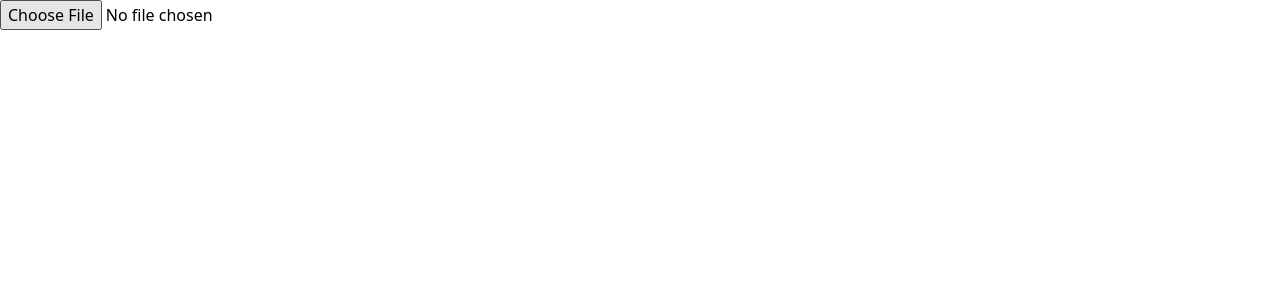
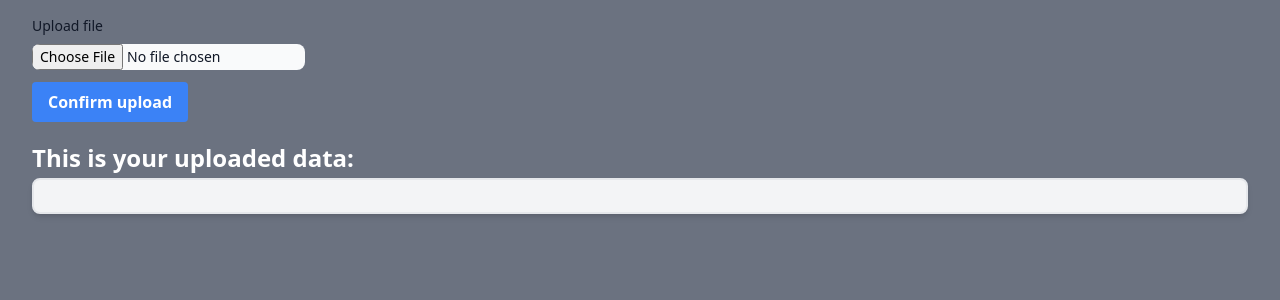
Before and after one commit to tiagorahal/sales, a Next.js app: page / in a window 1280 px wide. Shown: the top 300 px of the page. Built offline with nearby package versions, Linux system fonts and the light colour scheme.

Commit message:
Add confirmation for uploading, adjust the view for the uploaded data

```diff
--- a/package.json
+++ b/package.json
@@ -13,8 +13,10 @@
     "@types/react": "18.2.0",
     "@types/react-dom": "18.2.1",
     "autoprefixer": "10.4.14",
+    "cors": "^2.8.5",
     "eslint": "8.39.0",
     "eslint-config-next": "13.3.1",
+    "express": "^4.18.2",
     "next": "13.3.1",
     "postcss": "8.4.23",
     "react": "18.2.0",
@@ -24,6 +26,7 @@
     "typescript": "5.0.4"
   },
   "devDependencies": {
+    "@types/express": "^4.17.17",
     "@types/formidable": "^2.0.5",
     "form-data": "^4.0.0",
     "formidable": "^2.1.1",
--- a/src/pages/_document.tsx
+++ b/src/pages/_document.tsx
@@ -4,7 +4,7 @@ export default function Document() {
   return (
     <Html lang="en">
       <Head />
-      <body>
+      <body className='bg-gray-500'>
         <Main />
         <NextScript />
       </body>
--- a/src/pages/api/upload.ts
+++ /dev/null
@@ -1,62 +0,0 @@
-import type { NextApiRequest, NextApiResponse } from "next";
-import fs from "fs";
-import fetch from "node-fetch";
-import FormData from "form-data";
-import formidable, { File } from "formidable";
-
-export const config = {
-  api: {
-    bodyParser: false,
-  },
-};
-
-type ProcessedFiles = Array<[string, File]>;
-
-const handler = async (req: NextApiRequest, res: NextApiResponse) => {
-  let status = 200,
-    resultBody = { status: "ok", message: "Files were uploaded successfully" };
-
-  /* Get files using formidable */
-  const files = await new Promise<ProcessedFiles | undefined>(
-    (resolve, reject) => {
-      const form = new formidable.IncomingForm();
-      const files: ProcessedFiles = [];
-      form.on("file", function (field, file) {
-        files.push([field, file]);
-      });
-      form.on("end", () => resolve(files));
-      form.on("error", (err) => reject(err));
-      form.parse(req, () => {
-        //
-      });
-    }
-  ).catch((e) => {
-    console.log(e);
-    status = 500;
-    resultBody = {
-      status: "fail",
-      message: "Upload error",
-    };
-  });
-
-  if (files?.length) {
-    /* Add files to FormData */
-    const formData = new FormData();
-    for (const file of files) {
-      formData.append(file[0], fs.createReadStream(file[1].filepath));
-    }
-
-    /* Send request to another server */
-    const response = await fetch("PATH_TO_SERVER", {
-      headers: formData.getHeaders(),
-      method: "POST",
-      body: formData,
-    });
-
-    // Do anything you need with response
-  }
-
-  res.status(status).json(resultBody);
-};
-
-export default handler;
--- /dev/null
+++ b/src/pages/cors.ts
@@ -0,0 +1,27 @@
+import { NextFunction, Request, Response } from "express";
+export const corsMiddleware = (
+  req: Request,
+  res: Response,
+  next: NextFunction
+) => {
+  const allowedOrigins = ["http://localhost:3000"];
+  const origin = req.headers.origin as string;
+  if (allowedOrigins.indexOf(origin) !== -1 || !origin) {
+    res.setHeader("Access-Control-Allow-Origin", origin);
+    res.setHeader(
+      "Access-Control-Allow-Methods",
+      "OPTIONS, GET, POST, PUT, DELETE"
+    );
+    res.setHeader(
+      "Access-Control-Allow-Headers",
+      "Content-Type, Authorization"
+    );
+    if (req.method === "OPTIONS") {
+      res.status(200).end();
+    } else {
+      next();
+    }
+  } else {
+    res.status(403).json({ message: "Not allowed by CORS" });
+  }
+};
--- a/src/pages/index.tsx
+++ b/src/pages/index.tsx
@@ -1,30 +1,82 @@
 import { useState } from "react";
-export default function Home() {
+
+const Home = () => {
   const [text, setText] = useState<string[]>([]);
-
-  const handleUpload = (e: React.ChangeEvent<HTMLInputElement>) => {
+  const handleUpload = async (e: React.ChangeEvent<HTMLInputElement>) => {
     const file = e.target.files?.[0];
     if (file) {
       const reader = new FileReader();
-      reader.onload = () => {
+      reader.onload = async () => {
         if (typeof reader.result === "string") {
-          const lines = reader.result.split("\n");
-          setText(lines);
+          const lines = reader.result.split("\n").map((line) => {
+            const type = line.substring(0, 1);
+            const date = line.substring(1, 26);
+            const product = line.substring(26, 56);
+            const value = line.substring(56, 66);
+            const salesperson = line.substring(66, 86);
+            console.log(type, date, product, value, salesperson);
+            return { type, date, product, value, salesperson };
+          });
+          if (lines.length > 0 && lines[lines.length - 1].salesperson === "") {
+            lines.pop();
+          }
+          setText(lines.map((line) => JSON.stringify(line)));
         }
       };
       reader.readAsText(file);
     }
   };
 
+  const handleConfirm = async () => {
+    const json = JSON.stringify({ content: text });
+    try {
+      const res = await fetch("https://example.com/api/upload", {
+        method: "POST",
+        headers: {
+          "Content-Type": "application/json",
+        },
+        body: json,
+      });
+      console.log(await res.json());
+      setText([]);
+    } catch (error) {
+      console.error(error);
+    }
+  };
+
   return (
-    <div>
-      <input type="file" onChange={handleUpload} />
-      <ul>
+    <div className="p-4">
+      <label
+        className="block mb-2 mx-4 text-sm font-medium text-gray-900"
+        htmlFor="file_input"
+      >
+        Upload file
+      </label>
+      <input
+        className="block max-w-[300px] mx-4 text-sm text-gray-900 rounded-lg cursor-pointer bg-gray-50 dark:text-gray-400 focus:outline-none dark:bg-gray-700 "
+        type="file"
+        id="file_input"
+        onChange={handleUpload}
+      />
+       <button
+        className="bg-blue-500 mx-4 mt-3 hover:bg-blue-600 text-white font-bold py-2 px-4 rounded"
+        onClick={handleConfirm}
+      >
+        Confirm upload
+      </button>
+      <p className="mx-4 mt-5 mb-1 text-2xl font-bold text-white">This is your uploaded data:</p>
+      <ul className="mx-4 mb-8 p-4 bg-gray-100 rounded-lg shadow-md border-2">
         {text &&
-          text.map((line, index) => {
-            return <li key={index}>{line}</li>;
+          text.filter(Boolean).map((line, index) => {
+            return (
+              <li className="my-2" key={index}>
+                {line}
+              </li>
+            );
           })}
       </ul>
     </div>
   );
-}
+};
+
+export default Home;
```
Also changed, not shown: 1 other file (tests, documents, lock files or other folders).
